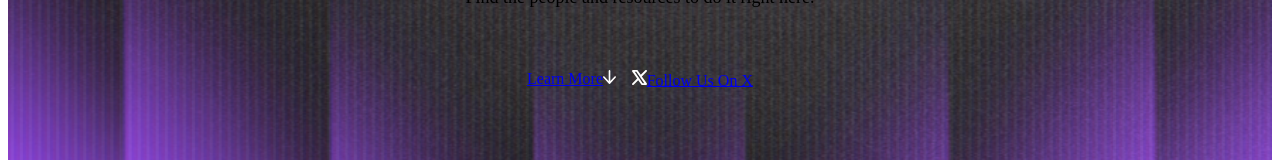
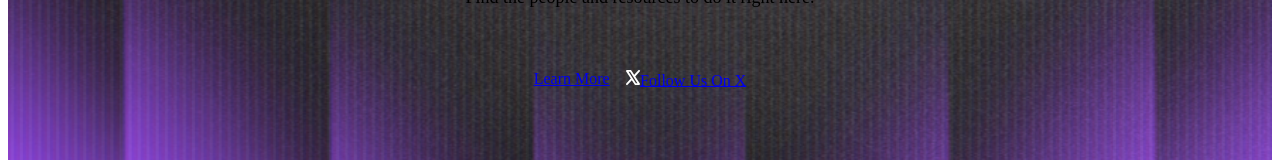
Before and after one commit to 0xk2/superteam-vietnam-landing-page, a React (Vite) app: page / in a window 1280 px wide. Shown: the part 499-659 px from the top of the page. Built offline with nearby package versions, Linux system fonts and the light colour scheme; the HTML template or start-up script is replaced by a standard one.

Commit message:
Update hero and system section links

```diff
--- a/src/components/Hero.tsx
+++ b/src/components/Hero.tsx
@@ -3,7 +3,6 @@ import noise from '../assets/figma/noise.jpg'
 import logoMark from '../assets/figma/logo-mark.svg'
 import logoText from '../assets/figma/logo-text.svg'
 import iconX from '../assets/figma/icon-x.svg'
-import iconArrowLink from '../assets/figma/icon-arrow-link.svg'
 import './Hero.css'
 
 export default function Hero() {
@@ -32,7 +31,7 @@ export default function Hero() {
           </a>
           <a
             className="hero__nav-link"
-            href="https://x.com/SuperteamVN"
+            href="https://solana.com/news"
             target="_blank"
             rel="noreferrer"
           >
@@ -52,12 +51,16 @@ export default function Hero() {
         <p className="hero__sub">
           Shipping a product, raising a round, or backing the next one?
           <br />
-          Find the people and resources to do it right here.
+            Find the people and resources to do it right here.
         </p>
         <div className="hero__actions">
-          <a className="btn btn--primary" href="#pillars">
+          <a
+          className="btn btn--primary"
+          href="https://x.com/lynnwwins/status/2067959617397850121?s=46&t=WVuhZKP31n-CeEAK9wcf-g"
+          target="_blank"
+          rel="noreferrer"
+          >
             Learn More
-            <img src={iconArrowLink} alt="" />
           </a>
           <a
             className="btn btn--outline"
--- a/src/components/SystemSection.tsx
+++ b/src/components/SystemSection.tsx
@@ -30,7 +30,7 @@ const SYSTEMS: SystemItem[] = [
     title: 'Education',
     description:
       "Learn by building: workshops, bounties, and mentors who've actually shipped and raised on Solana.",
-    cta: { label: 'Subscribe Our Luma', href: 'https://lu.ma/superteamvn' },
+    cta: { label: 'Subscribe Our Luma', href: 'https://luma.com/user/SuperteamVN' },
   },
   {
     icon: iconRocket,
```
